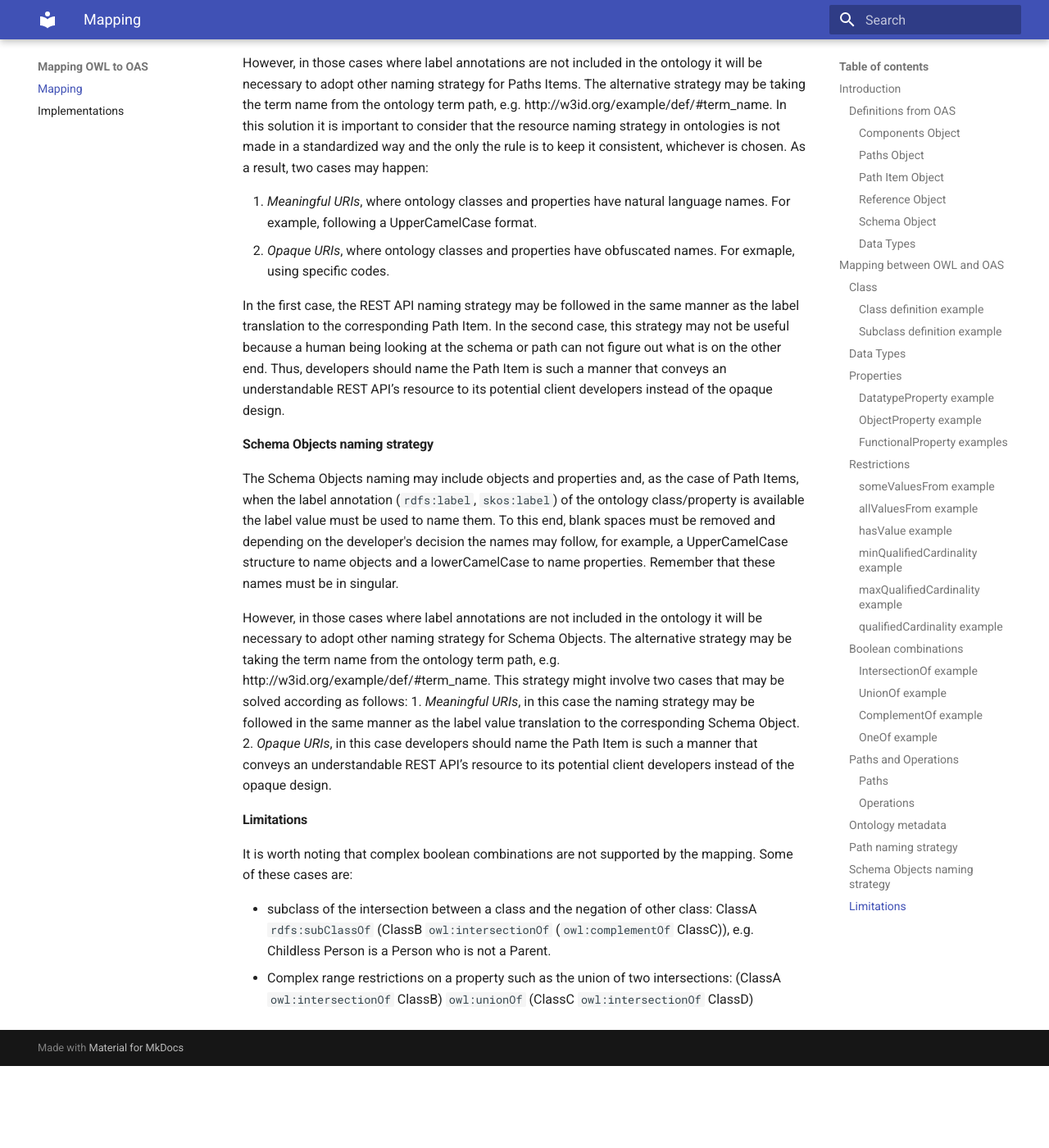
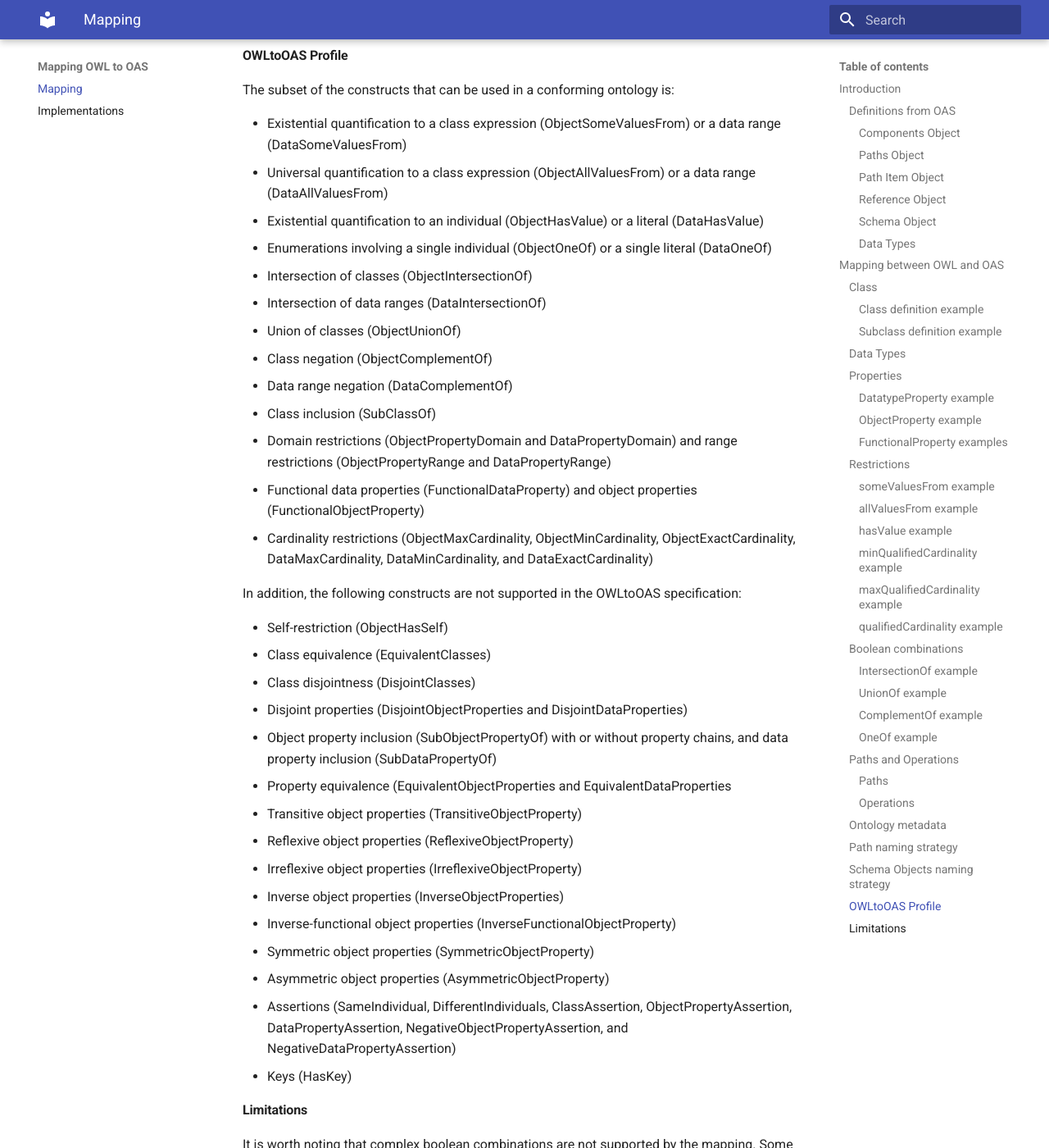
Before and after one commit to oeg-upm/OWL-To-OAS-Specification, an MkDocs documentation site: the page built from docs/mapping.md, in a window 1280 px wide and 1400 px high, scrolled down 23698 px. Shown: the whole window at 82% size. Built offline with MkDocs 1.6.1 and Material for MkDocs 9.7.7, drawn with Linux system fonts in a browser that asks for light colours; before the commit the page ends 24998 px from its top, so only the background shows below that; some of the changed text lies outside the part shown.

Commit message:
Added the OWLtoOAS profile.

````diff
--- a/docs/mapping.md
+++ b/docs/mapping.md
@@ -61,7 +61,7 @@ Primitive [data types](https://github.com/OAI/OpenAPI-Specification/blob/master/
 
 ## <a id="mapping"></a>Mapping between OWL and OAS
 
-In this section the similiarities between OWL and OAS are provided. All mappings include examples provided in [Turtle](https://www.w3.org/TR/turtle/) and [YAML](https://yaml.org/) serializations for human-friendly readability. The code of both serializations as well as an ontology diagram are provided in [examples](https://github.com/paoespinozarias/Mapping-OWLtoOAS/tree/master/examples). Also, the full example in the YAML serialization may be opened in the [Swagger editor](http://editor.swagger.io) to be viewed as API documentation.
+In this section the similiarities between OWL and OAS are provided. All mappings include examples provided in [Turtle](https://www.w3.org/TR/turtle/) and [YAML](https://yaml.org/) serializations for human-friendly readability. The code of both serializations as well as an ontology diagram are provided in [examples](https://github.com/paoespinozarias/Mapping-OWLtoOAS/tree/master/examples). Also, the full example in the YAML serialization may be opened in the [Swagger editor](http://editor.swagger.io) to be viewed as API documentation. A list with all the OWL constructs covered and those not covered by this mapping specification is provided in the [OWLtoOAS Profile](#OWLtoOAS).
 
 The prefixes that will be used in this section are:
 
@@ -352,10 +339,10 @@ Depending on the restriction, it will be treated according to the details provid
 
 OWL | OAS | Comments
 ------ | -------- | --------
-`owl:onProperty` |  `properties` | It should refers to the property name where the restriction is applied.
-`owl:onClass` | `Schema Object` | It should refers to the schema name where the restriction is applied.
-`owl:someValuesFrom`| `type`| The restricted property should be defined as a `required` array (`type: array`) and depending on the restriction **_a)_**  when it is on an `owl:DatatypeProperty`the value of the items type should be the restricted data type; **_b)_** when it is on an `owl:ObjectProperty` the `items` should be a [Reference Object](#referenceObject) to the restricted class (`$ref:`'reference to the restricted Class'). [See example](#someValuesFromExample) |
-`owl:allValuesFrom` | `type` | The restricted property should be defined as an array (`type: array`) and depending on the restriction **_a)_** when it is on an `owl:DatatypeProperty` the value of the items type should be the restricted data type; **_b)_** when it is on an `owl:ObjectProperty` the `items` should be a [Reference Object](#referenceObject) to the restricted class (`$ref`:'reference to the restricted Class'). [See example](#allValuesFromExample)|
+`owl:onProperty` |  `properties` | The restriction should refers to the property name where it is applied.
+`owl:onClass` | `Schema Object` | The restriction should refers to the schema name where it is applied.
+`owl:someValuesFrom`| `type` and `nullable`| The restricted property should be defined as a not null (`nullable: false`) array (`type: array`) and depending on the restriction **_a)_**  when it is on an `owl:DatatypeProperty`the value of the items type should be the restricted data type; **_b)_** when it is on an `owl:ObjectProperty` the `items` should be a [Reference Object](#referenceObject) to the restricted class (`$ref:`'reference to the restricted Class'). [See example](#someValuesFromExample) |
+`owl:allValuesFrom` | `type` and `nullable` | The restricted property should be defined as a nullable (`nullable: true`) array (`type: array`) and depending on the restriction **_a)_** when it is on an `owl:DatatypeProperty` the value of the items type should be the restricted data type; **_b)_** when it is on an `owl:ObjectProperty` the `items` should be a [Reference Object](#referenceObject) to the restricted class (`$ref`:'reference to the restricted Class'). [See example](#allValuesFromExample)|
 `owl:hasValue`| `default` | It should be defined as a `default` value of the property. Depending on the restriction  **_a)_** when it is on an `owl:DatatypeProperty` the property `type` should be the corresponding data type and the default value should be the specific literal value, **_b)_** when it is on an `owl:ObjectProperty` the property type should be a string (`type: string`) with `format: uri` and the default value should be the individual URI value. [See example](#hasValueExample)|
 `owl:minCardinality` | `minItems` | It should be defined as the minimum number of the array items which contains as [Reference Object](#referenceObject) a scheme of the `owl:Thing` (`$ref:`'reference to the owl:Thing'). The value of `minItems` must be a non-negative number. |
 `owl:maxCardinality` | `maxItems`| It should be defined as the maximum number of the array items which contains as [Reference Object](#referenceObject) a scheme of the `owl:Thing` (`$ref:`'reference to the owl:Thing'). The value of `maxItems` must be a non-negative number.|
@@ -365,7 +352,7 @@ OWL | OAS | Comments
 `owl:qualifiedCardinality`|`minItems` and `maxItems` |  It should be defined as the same minimum and maximum number of array items and **_a)_** if it corresponds to an `owl:DatatypeProperty` the value of the items type must be the restricted [data type](dataTypes); **_b)_** if it corresponds to an `owl:ObjectProperty` the array items must contain the [Reference Object](#referenceObject) to the restricted Class (`$ref:`'reference to the restricted Class'). The value of `minItems` and `maxItems` must be a non-negative number. [See example](#qualifiedCardinalityExample)|
 
 
-##### <a id="someValuesFromexample"></a>someValuesFrom example
+##### <a id="someValuesFromExample"></a>someValuesFrom example
 
 This example shows how to represent that Professor teaches some Courses.
 
@@ -726,8 +713,8 @@ components:
 [Back to the Boolean combinations mapping](#booleancombinations)
 
 
-- subclass of the intersection between classes: ClassA `rdfs:subClassOf` (ClassB `owl:intersectionOf` ClassC), e.g. Father is a Man and Parent.
-- subclass of the union between classes: ClassA `rdfs:subClassOf` (ClassB `owl:unionOf` ClassC), e.g. Parent is equivalent to the union of Mother and Father.
+<!-- subclass of the intersection between classes: ClassA `rdfs:subClassOf` (ClassB `owl:intersectionOf` ClassC), e.g. Father is a Man and Parent.
+- subclass of the union between classes: ClassA `rdfs:subClassOf` (ClassB `owl:unionOf` ClassC), e.g. Parent is equivalent to the union of Mother and Father.-->
 
 #### <a id="pathsandoperations"></a>Paths and Operations
 
@@ -753,7 +740,7 @@ YAML
 paths:
   /professors:
 ```
-The next example shows the path definition of the StudyProgram class. Note that the naming conventions aforementioned have been followed:
+The next example shows the path definition of the StudyProgram class. In this case we use the label value (`rdfs:label`) to name the path. This value has been defined as plural and lowercase. We also use a hyphen delimiter because the label value is composed by several words.
 
 TTL
 ```ttl
@@ -765,23 +752,23 @@ YAML
 paths:
   /study-programs:
 ```
-The last part regarding to Paths is the [Path Templating](https://github.com/OAI/OpenAPI-Specification/blob/master/versions/3.0.3.md#path-templating) which allows to the usage of template expressions in curly braces `{}` to mark a section of a URL path as replaceable using path parameters.
+The last part regarding to Paths is the [Path Templating](https://github.com/OAI/OpenAPI-Specification/blob/master/versions/3.0.3.md#path-templating) which allows using template expressions in curly braces `{}` to mark a section of a URL path as replaceable using path parameters.
 
 ##### <a id="operations"></a>Operations
 
 Operations in OAS are the HTTP methods used to manipulate these paths. Such operations are defined in [Path Item Objects](#pathItemObject) as [Operation Objects](https://github.com/OAI/OpenAPI-Specification/blob/master/versions/3.0.3.md#operationObject). It is worth mentioning that a single path can support multiple operations but only one instance of them, for example it is allowed to define only one GET an only one POST for the same path.
 
-Each operation should deal with a response that contains the returned resources from executing this operation according to the details described below.
+Each operation should deal with a response or request that contains the returned or requested resources from executing the operation according to the details described below.
 
 OWL | OAS | Comments
 ---|:---:|---
-`owl:Class`  | `schema`  | It should be defined as part of the [Response Object](https://github.com/OAI/OpenAPI-Specification/blob/master/versions/3.0.3.md#response-object) and as a [Reference Object](#referenceObject) of the [Schema Object](#schemaObject). In addition, if the operation is a POST or PUT it must be included as part of the [Request Body Object](https://github.com/OAI/OpenAPI-Specification/blob/master/versions/3.0.3.md#request-body-object) and as a [Reference Object](#referenceObject) of the [Schema Object](#schemaObject).
+`owl:Class`  | `schema`  | If the operation is a GET, the class should be defined as part of the [Response Object](https://github.com/OAI/OpenAPI-Specification/blob/master/versions/3.0.3.md#response-object) and as a [Reference Object](#referenceObject) of the `schema`. In addition, if the operation is a POST or PUT it must be included as part of the [Request Body Object](https://github.com/OAI/OpenAPI-Specification/blob/master/versions/3.0.3.md#request-body-object) and as a [Reference Object](#referenceObject) of the `schema`.
 
 Next, some basic examples about `get` and `put` operations are provided. For simplicity the response of the `200` HTTP status code is show together with the content defined as `application/json` media type. In OAS further details about all supported [HTTP codes](https://github.com/OAI/OpenAPI-Specification/blob/master/versions/3.0.3.md#http-status-codes) and [Media Types](https://github.com/OAI/OpenAPI-Specification/blob/master/versions/3.0.3.md#media-types) are provided.
 
 **Operation examples**
 
-This example shows the `get` operation retrieving all instances of a class. Note that only the Response Object is included; however, other fields (e.g. `parameters`) not presented in this example may be added such as described in the [Operation Object](https://github.com/OAI/OpenAPI-Specification/blob/master/versions/3.0.3.md#operation-object) defintion.
+This example shows the `get` operation to retrieved all instances of a class. Note that only the Response Object is included; however, other fields (e.g. `parameters`) not presented in this example may be added such as described in the [Operation Object](https://github.com/OAI/OpenAPI-Specification/blob/master/versions/3.0.3.md#operation-object) definition.
 
 ```YAML
 /classlabel:
@@ -796,7 +783,7 @@ This example shows the `get` operation retrieving all instances of a class. Note
               $ref: ‘#/components/schemas/ClassLabel’
             type: array
 ```
-The next example shows the `get` operation retrieving an instance of a class by id. Note that in this case the response corresponds to a single instance of the class instead of an array of items of the class as was presented in the previous example.
+The next example shows the `get` operation to retrieve an instance of a class by id. Note that in this case the response corresponds to a single instance of the class instead of an array of items of the class as was presented in the previous example.
 
 ```YAML
 /classlabel/{id}:
@@ -880,9 +867,9 @@ In this section the mapping between the most common annotation properties descri
 
  OWL | OAS | Comments
  ------ | -------- | --------
-`dcterms:title` |`title`| It should described with its value in the `title` field of [Info Object](https://github.com/OAI/OpenAPI-Specification/blob/master/versions/3.0.3.md#infoObject).
-`rdfs:label`, `skos:label` |  `Schema Object`'s _name_  | It should be applied in the [Schema Object](https://github.com/OAI/OpenAPI-Specification/blob/master/versions/3.0.3.md#schemaObject) as the name of the corresponding class or property. Note that  _name_ is not an OAS keyword for the `Schema Object`, but it is provided as a way to make sense to that similiarity. In addition, the label may be used in the [Operation Object](https://github.com/OAI/OpenAPI-Specification/blob/master/versions/3.0.3.md#operation-object) as the value of the `tags` field. Tags can be used for logical grouping of operations by resources or any other qualifier.|
-`rdfs:comment`, `dcterms:description`, `prov:definition`, `skos:definition` |  `description` | It should be applied in the [Schema Object](https://github.com/OAI/OpenAPI-Specification/blob/master/versions/3.0.3.md#schemaObject) as a string description of the corresponding class or property. |
+`dcterms:title` |`title`| The annotation value should used in the `title` field of [Info Object](https://github.com/OAI/OpenAPI-Specification/blob/master/versions/3.0.3.md#infoObject).
+`rdfs:label`, `skos:label` |  `Schema Object`'s _name_  | The annotation value should be applied in the [Schema Object](https://github.com/OAI/OpenAPI-Specification/blob/master/versions/3.0.3.md#schemaObject) as the name of the corresponding class or property. Note that  _name_ is not an OAS keyword for the `Schema Object`, but it is provided as a way to make sense to that similiarity. Please, refer to the [Schema Objects naming strategy](schemanaming) to see further details on how to do it. In addition, the label value may be used in the [Operation Object](https://github.com/OAI/OpenAPI-Specification/blob/master/versions/3.0.3.md#operation-object) as the value of the `tags` field. Tags can be used for logical grouping of operations by resources or any other qualifier.|
+`rdfs:comment`, `dcterms:description`, `prov:definition`, `skos:definition` |  `description` | These annotations should be applied in the [Schema Object](https://github.com/OAI/OpenAPI-Specification/blob/master/versions/3.0.3.md#schemaObject) as a string description of the corresponding class or property. |
 
 Note that due to the aforementioned annotation properties are usually included in several languages (e.g. `xml:lang="en"`)  it will be necessary to specify what language will be used in the OAS. This decision will depend on the developer.
 
@@ -903,13 +890,49 @@ However, in those cases where label annotations are not included in the ontology
 
 In the first case, the REST API naming strategy may be followed in the same manner as the label translation to the corresponding Path Item. In the second case, this strategy may not be useful because a human being looking at the schema or path can not figure out what is on the other end. Thus, developers should name the Path Item is such a manner that conveys an understandable REST API’s resource to its potential client developers instead of the opaque design.
 
-#### <a id="resourcenaming"></a>Schema Objects naming strategy
+#### <a id="schemanaming"></a>Schema Objects naming strategy
 
 The Schema Objects naming  may include objects and properties and, as the case of Path Items, when the label annotation (`rdfs:label`, `skos:label`) of the ontology class/property is available the label value must be used to name them. To this end, blank spaces must be removed and depending on the developer's decision the names may follow, for example, a UpperCamelCase structure to name objects and a lowerCamelCase to name properties. Remember that these names must be in singular.
 
 However, in those cases where label annotations are not included in the ontology it will be necessary to adopt other naming strategy for Schema Objects. The alternative strategy may be taking the term name from the ontology term path, e.g. http://w3id.org/example/def/#term_name. This strategy might involve two cases that may be solved according as follows:
 1. _Meaningful URIs_, in this case the naming strategy may be followed in the same manner as the label value translation to the corresponding Schema Object.
 2. _Opaque URIs_, in this case developers should name the Path Item is such a manner that conveys an understandable REST API’s resource to its potential client developers instead of the opaque design.
+
+#### <a id="OWLtoOAS"></a>OWLtoOAS Profile
+
+The subset of the constructs that can be used in a conforming ontology is:
+
+- Existential quantification to a class expression (ObjectSomeValuesFrom) or a data range (DataSomeValuesFrom)
+- Universal quantification to a class expression (ObjectAllValuesFrom) or a data range (DataAllValuesFrom)
+- Existential quantification to an individual (ObjectHasValue) or a literal (DataHasValue)
+- Enumerations involving a single individual  (ObjectOneOf) or a single literal (DataOneOf)
+- Intersection of classes (ObjectIntersectionOf)
+- Intersection of data ranges (DataIntersectionOf)
+- Union of classes (ObjectUnionOf)
+- Class negation (ObjectComplementOf)
+- Data range negation (DataComplementOf)
+- Class inclusion (SubClassOf)
+- Domain restrictions (ObjectPropertyDomain and DataPropertyDomain) and range restrictions (ObjectPropertyRange and DataPropertyRange)
+- Functional data properties (FunctionalDataProperty) and object properties (FunctionalObjectProperty)
+- Cardinality restrictions (ObjectMaxCardinality, ObjectMinCardinality, ObjectExactCardinality, DataMaxCardinality, DataMinCardinality, and DataExactCardinality)
+
+In addition, the following constructs are not supported in the OWLtoOAS specification:
+
+- Self-restriction (ObjectHasSelf)
+- Class equivalence (EquivalentClasses)
+- Class disjointness (DisjointClasses)
+- Disjoint properties (DisjointObjectProperties and DisjointDataProperties)
+- Object property inclusion (SubObjectPropertyOf) with or without property chains, and data property inclusion (SubDataPropertyOf)
+- Property equivalence (EquivalentObjectProperties and EquivalentDataProperties
+- Transitive object properties (TransitiveObjectProperty)
+- Reflexive object properties (ReflexiveObjectProperty)
+- Irreflexive object properties (IrreflexiveObjectProperty)
+- Inverse object properties (InverseObjectProperties)
+- Inverse-functional object properties (InverseFunctionalObjectProperty)
+- Symmetric object properties (SymmetricObjectProperty)
+- Asymmetric object properties (AsymmetricObjectProperty)
+- Assertions (SameIndividual, DifferentIndividuals, ClassAssertion, ObjectPropertyAssertion, DataPropertyAssertion, NegativeObjectPropertyAssertion, and NegativeDataPropertyAssertion)
+- Keys (HasKey)
 
 
 #### <a id="limitations"></a>Limitations
````
Also changed, not shown: other parts of docs/mapping.md (+5 -18 lines).
